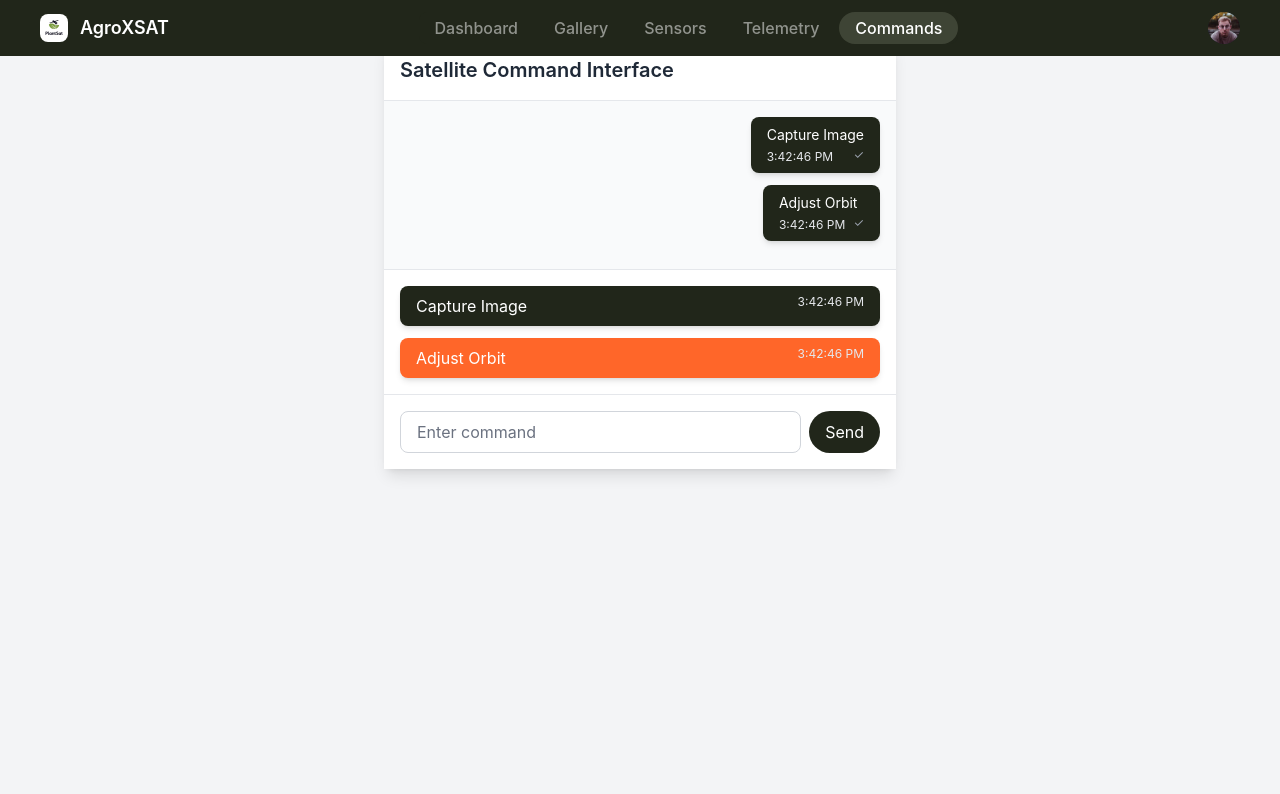
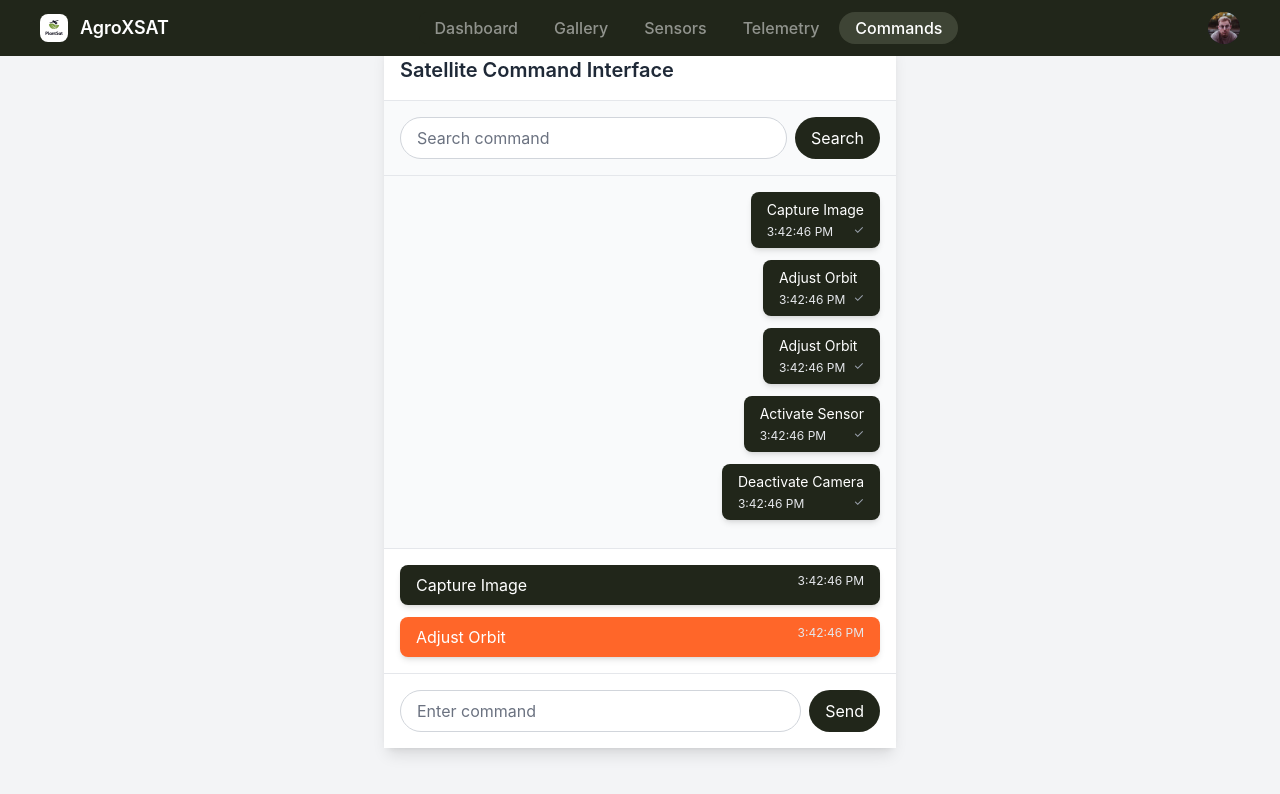
Before and after one commit to CommsJKUAT/AgroXSAT, a React (Vite) app in the folder AgritechSat/frontend/: page /commands in a window 1280 px wide. Shown: the top 794 px of the page. Built offline with nearby package versions, Linux system fonts and the light colour scheme.

Commit message:
Commands chatbox redesigned

```diff
--- a/AgritechSat/frontend/src/pages/@Dashboard/pages/commands/console.jsx
+++ b/AgritechSat/frontend/src/pages/@Dashboard/pages/commands/console.jsx
@@ -4,24 +4,43 @@ import DashboardNav from "../../../@Dashboard/nav";
 const Commands = () => {
   const [commands, setCommands] = useState([]);
   const [customCommand, setCustomCommand] = useState("");
+  const [searchQuery, setSearchQuery] = useState("");
+  const [highlightedIndices, setHighlightedIndices] = useState([]); // Track all indices of highlighted commands
+  const [currentHighlightIndex, setCurrentHighlightIndex] = useState(0); // Track the current highlight index
+  const lastCommandRef = useRef(null);
+  const commandRefs = useRef([]);
 
-  // Reference to the last message element
-  const lastCommandRef = useRef(null);
-
-  // Sample command history to pre-populate (you can replace this with real data later)
   useEffect(() => {
     const sampleHistory = [
       {
         text: "Capture Image",
         time: new Date().toLocaleTimeString(),
         type: "sent",
-        status: "pending", // New status field
+        status: "pending",
       },
       {
         text: "Adjust Orbit",
         time: new Date().toLocaleTimeString(),
         type: "sent",
-        status: "pending", // New status field
+        status: "pending",
+      },
+      {
+        text: "Adjust Orbit",
+        time: new Date().toLocaleTimeString(),
+        type: "sent",
+        status: "pending",
+      },
+      {
+        text: "Activate Sensor",
+        time: new Date().toLocaleTimeString(),
+        type: "sent",
+        status: "pending",
+      },
+      {
+        text: "Deactivate Camera",
+        time: new Date().toLocaleTimeString(),
+        type: "sent",
+        status: "pending",
       },
     ];
     setCommands(sampleHistory);
@@ -32,15 +51,13 @@ const Commands = () => {
       text: command,
       time: new Date().toLocaleTimeString(),
       type: "sent",
-      status: "pending", // Start with a single tick (pending)
+      status: "pending",
     };
 
-    // Add the new command to the list
-    setCommands((prevCommands) => [...prevCommands, newCommand]);
+    setCommands([...commands, newCommand]);
 
-    // Simulate successful execution after 2 seconds
     setTimeout(() => {
-      updateCommandStatus(newCommand.text, "success"); // Update to success (double tick)
+      updateCommandStatus(newCommand.text, "success");
     }, 2000);
   };
 
@@ -60,7 +77,33 @@ const Commands = () => {
     }
   };
 
-  // Scroll to the last command when a new command is added
+  const handleSearch = (e) => {
+    e.preventDefault();
+    const newHighlightedIndices = commands
+      .map((cmd, index) =>
+        cmd.text.toLowerCase().includes(searchQuery.toLowerCase()) ? index : -1
+      )
+      .filter((index) => index !== -1)
+      .reverse(); // Reverse the order to get latest first
+
+    setHighlightedIndices(newHighlightedIndices);
+    setCurrentHighlightIndex(0);
+
+    if (newHighlightedIndices.length > 0) {
+      const indexToScroll = newHighlightedIndices[0];
+      commandRefs.current[indexToScroll].scrollIntoView({ behavior: "smooth" });
+    }
+  };
+
+  const handleNextHighlight = () => {
+    if (highlightedIndices.length > 0) {
+      const nextIndex = (currentHighlightIndex + 1) % highlightedIndices.length; // Cycle through indices
+      setCurrentHighlightIndex(nextIndex);
+      const indexToScroll = highlightedIndices[nextIndex];
+      commandRefs.current[indexToScroll].scrollIntoView({ behavior: "smooth" });
+    }
+  };
+
   useEffect(() => {
     if (lastCommandRef.current) {
       lastCommandRef.current.scrollIntoView({ behavior: "smooth" });
@@ -79,6 +122,25 @@ const Commands = () => {
             </h2>
           </div>
 
+          {/* Search Bar */}
+          <div className="p-4 border-b bg-gray-50">
+            <form onSubmit={handleSearch} className="flex space-x-2">
+              <input
+                type="text"
+                value={searchQuery}
+                onChange={(e) => setSearchQuery(e.target.value)}
+                placeholder="Search command"
+                className="flex-1 px-4 py-2 border border-gray-300 rounded-full focus:outline-none focus:ring focus:ring-blue-300"
+              />
+              <button
+                type="submit"
+                className="px-4 py-2 bg-black-olive text-white rounded-full hover:bg-olive"
+              >
+                Search
+              </button>
+            </form>
+          </div>
+
           {/* Scrollable Chat History */}
           <div
             className="flex-1 overflow-y-auto p-4 bg-gray-50"
@@ -88,6 +150,7 @@ const Commands = () => {
               {commands.map((cmd, index) => (
                 <li
                   key={index}
+                  ref={(el) => (commandRefs.current[index] = el)}
                   className={`flex ${
                     cmd.type === "sent" ? "justify-end" : "justify-start"
                   }`}
@@ -97,6 +160,12 @@ const Commands = () => {
                       cmd.type === "sent"
                         ? "bg-black-olive text-white"
                         : "bg-gray-200 text-gray-900"
+                    } ${
+                      highlightedIndices.includes(index) &&
+                      currentHighlightIndex ===
+                        highlightedIndices.indexOf(index)
+                        ? "ring-4 ring-blue-300" // Highlight the current command
+                        : ""
                     }`}
                   >
                     <div className="text-sm">{cmd.text}</div>
@@ -104,7 +173,6 @@ const Commands = () => {
                       <div className="text-xs text-gray-200 mt-1">
                         {cmd.time}
                       </div>
-                      {/* Show ticks based on status */}
                       <div className="ml-2 text-xs text-gray-400">
                         {cmd.status === "pending" ? (
                           <span>✓</span> // Single tick
@@ -116,10 +184,21 @@ const Commands = () => {
                   </div>
                 </li>
               ))}
-              {/* Invisible div to scroll to */}
               <div ref={lastCommandRef}></div>
             </ul>
           </div>
+
+          {/* Highlight Next Button */}
+          {highlightedIndices.length > 1 && (
+            <div className="p-4 border-t bg-white">
+              <button
+                onClick={handleNextHighlight}
+                className="px-4 py-2 bg-blue-500 text-white rounded-full hover:bg-blue-600"
+              >
+                Next Occurrence
+              </button>
+            </div>
+          )}
 
           {/* Fixed Predefined Command Buttons */}
           <div className="p-4 flex flex-col space-y-3 bg-white border-t">
@@ -155,7 +234,7 @@ const Commands = () => {
                 value={customCommand}
                 onChange={(e) => setCustomCommand(e.target.value)}
                 placeholder="Enter command"
-                className="flex-1 px-4 py-2 border border-gray-300 rounded-lg focus:outline-none focus:ring focus:ring-blue-300"
+                className="flex-1 px-4 py-2 border border-gray-300 rounded-full focus:outline-none focus:ring focus:ring-blue-300"
               />
               <button
                 type="submit"
```
